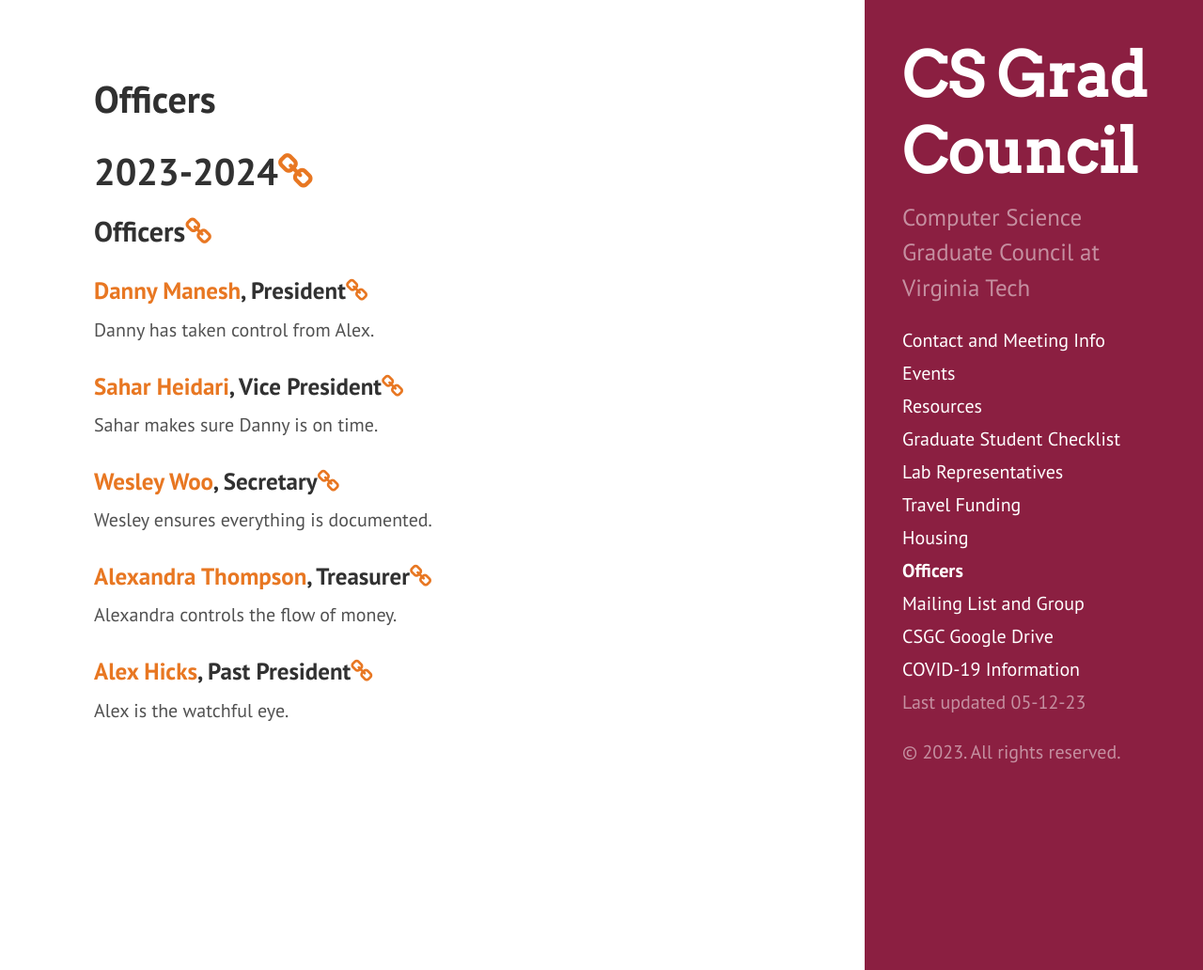
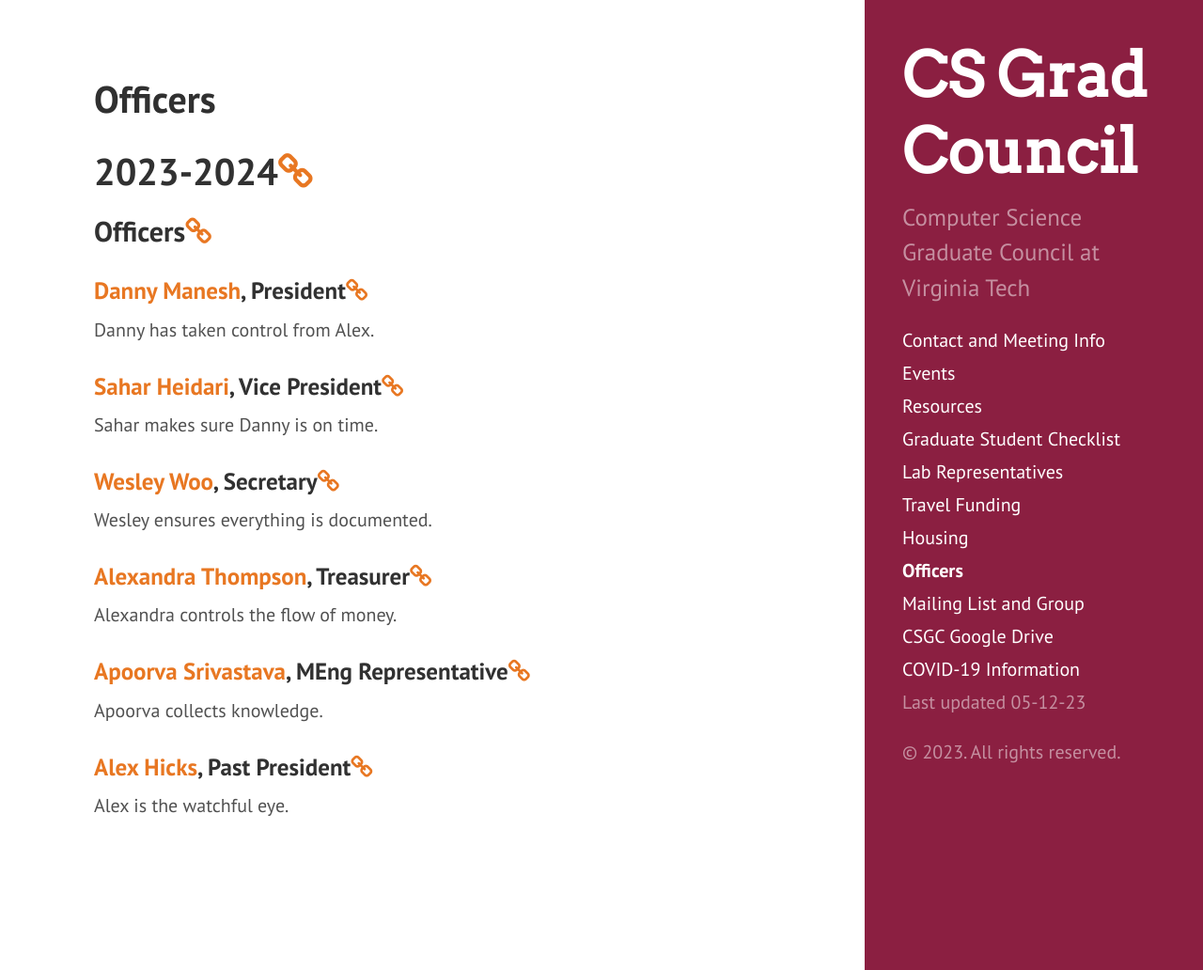
Before and after one commit to CSGraduateCouncil-VirginiaTech/csgc-website, a Jekyll site: the page built from officers.md, in a window 1280 px wide and 1032 px high. Shown: the whole window at 94% size. Built offline with Jekyll 4.4.1, drawn with Linux system fonts in a browser that asks for light colours.

Commit message:
Update officers.md (#223)

```diff
--- a/officers.md
+++ b/officers.md
@@ -25,6 +25,10 @@
 
 Alexandra controls the flow of money.
 
+###  <a name="Apoorva">[Apoorva Srivastava](https://csgrad.cs.vt.edu/officers/), MEng Representative<a href="#Apoorva"><i class="fa fa-link" aria-hidden="true"></i></a>
+
+Apoorva collects knowledge.
+
 ###  <a name="Alex">[Alex Hicks](https://awhicks.github.io), Past President<a href="#Alex"><i class="fa fa-link" aria-hidden="true"></i></a>
 
 Alex is the watchful eye.
```
